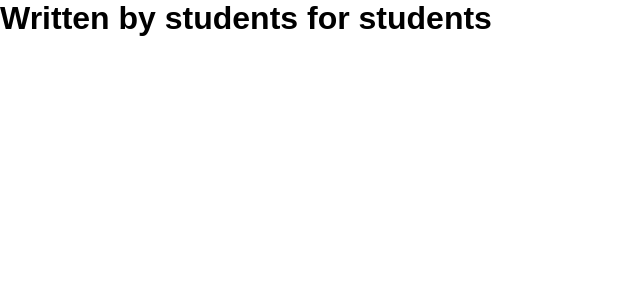
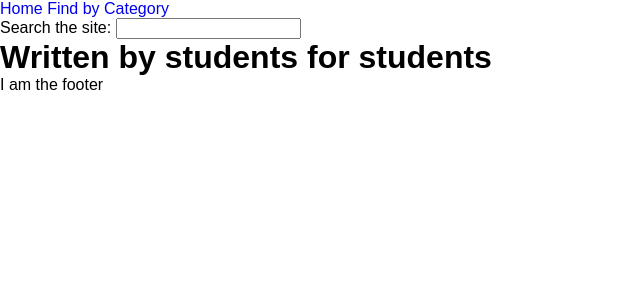
Before and after one commit to shibbled/student-mentor__recipes, a Flask app: page / in a window 1280 px wide. Shown: the top 300 px of the page, without its empty margins (0-640 px from the left). Run offline with Flask 3, Linux system fonts and the light colour scheme.

Commit message:
Modified: app.py, base.html and index.html to dynamically generate nav

```diff
--- a/app.py
+++ b/app.py
@@ -4,8 +4,11 @@ app = Flask(__name__)
 
 @app.route('/')
 def index():
-    return render_template('index.html')
-
+    buttons = [
+        {"title": "Home", "url": "/"},
+        {"title": "Find by Category", "url": "/category"}
+    ]
+    return render_template('index.html', buttons=buttons)
 
 if __name__ ==  "__main__":
     app.run(debug = True)
--- a/templates/base.html
+++ b/templates/base.html
@@ -1,11 +1,30 @@
 <html lang="en">
 <head>
-    <meta charset="UTF-8">
-    <meta name="viewport" content="width=device-width, initial-scale=1.0">
-    <link rel="stylesheet" href="{{ url_for('static', filename='css/styles.css') }}">
-    {% block head %}{% endblock %}
+  <meta charset="UTF-8">
+  <meta name="viewport" content="width=device-width, initial-scale=1.0">
+  <link rel="stylesheet" href="{{ url_for('static', filename='css/styles.css') }}">
+  <title>{% block title %}{% endblock %}</title>
 </head>
 <body>
-    {% block body %}{% endblock %}
+
+  <!-- Header -->
+	<header>
+		<nav>
+			{% for button in buttons %}
+				<a href="{{ button.url }}">{{ button.title }}</a>
+			{% endfor %}
+    </nav>
+
+    <label for="site-search">Search the site:</label>
+    <input type="search" id="site-search" name="q" />
+  </header>
+
+  <!-- Content -->
+  {% block content %}{% endblock %}
+
+  <!-- Footer -->
+  <footer>
+    I am the footer
+  </footer>
 </body>
 </html>
--- a/templates/index.html
+++ b/templates/index.html
@@ -1,11 +1,16 @@
 {% extends 'base.html' %}
 
-{% block head %}
+<!-- Title in Head -->
+{% block title %}Home page{% endblock %}
+
+<!-- Content -->
+{% block content %}
+<h1>Written by students for students</h1>
+
+<!-- Recommended -->
+
+<!-- Find by Category -->
+
+<!-- What's trending -->
 
 {% endblock %}
-
-
-
-{% block body %}
-<h1>Written by students for students</h1>
-{% endblock %}
```
